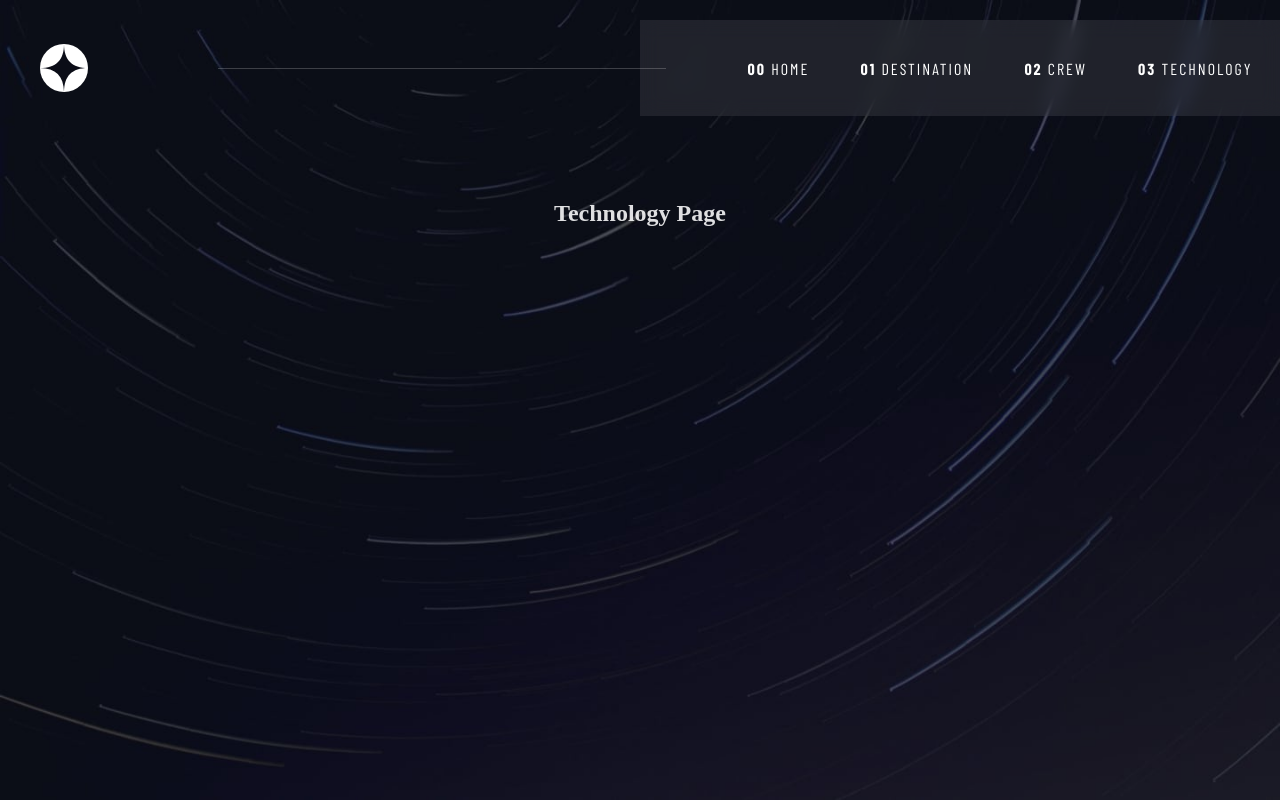
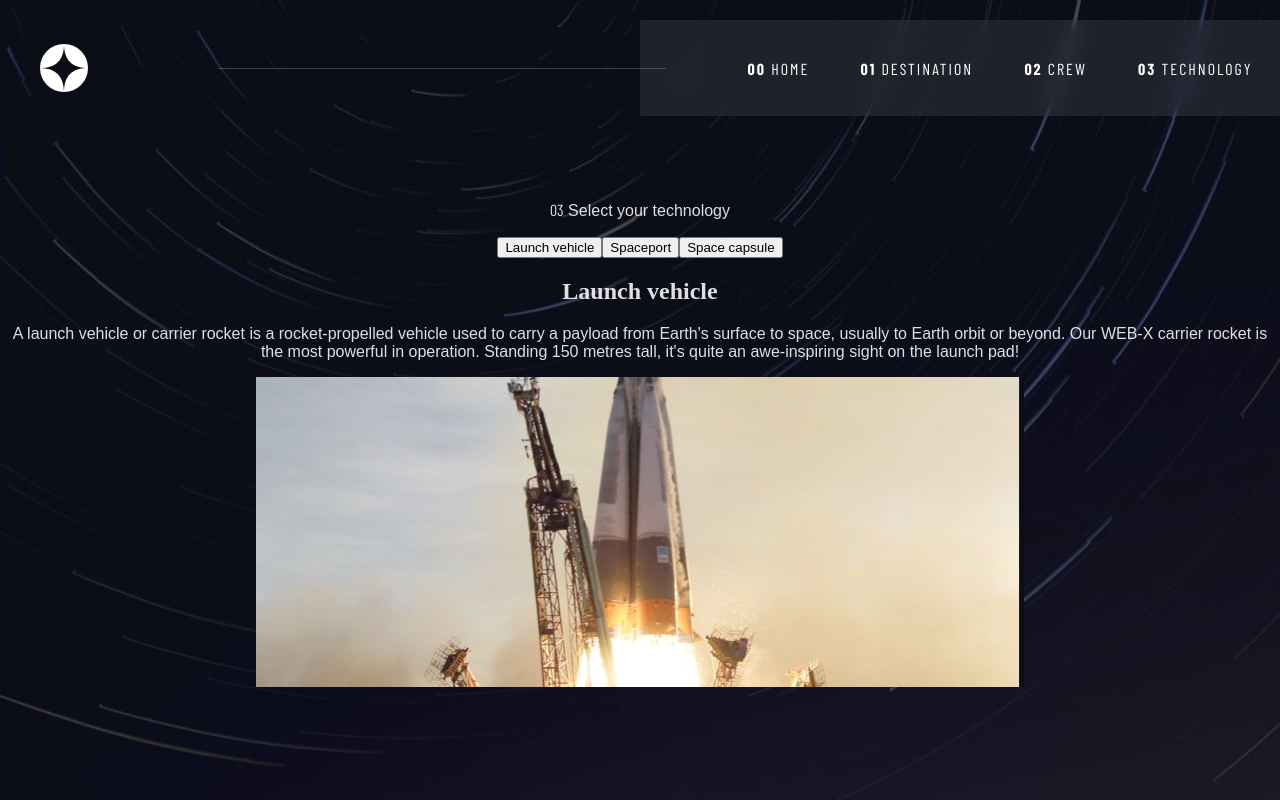
Before and after one commit to shay122990/space-tourism-website, a React (Vite) app: page /technology in a window 1280 px wide. Built offline with nearby package versions, Linux system fonts and the light colour scheme; a web font is replaced by a local one.

Commit message:
removed Tabs component for now, displayed data on pages component

```diff
--- a/src/data/crew.js
+++ b/src/data/crew.js
@@ -2,33 +2,35 @@ import crew1 from "../assets/crew/image-douglas-hurley.webp";
 import crew2 from "../assets/crew/image-mark-shuttleworth.webp";
 import crew3 from "../assets/crew/image-victor-glover.webp";
 import crew4 from "../assets/crew/image-anousheh-ansari.webp";
-const crew = {
-  crew: [
+const crewData = [
   {
+    id: 0,
     name: "Douglas Hurley",
     image: crew1,
     role: "Commander",
     bio: "Douglas Gerald Hurley is an American engineer, former Marine Corps pilot and former NASA astronaut. He launched into space for the third time as commander of Crew Dragon Demo-2.",
   },
   {
+    id: 1,
     name: "Mark Shuttleworth",
     image: crew2,
     role: "Mission Specialist",
     bio: "Mark Richard Shuttleworth is the founder and CEO of Canonical, the company behind the Linux-based Ubuntu operating system. Shuttleworth became the first South African to travel to space as a space tourist.",
   },
   {
+    id: 2,
     name: "Victor Glover",
     image: crew3,
     role: "Pilot",
     bio: "Pilot on the first operational flight of the SpaceX Crew Dragon to the International Space Station. Glover is a commander in the U.S. Navy where he pilots an F/A-18.He was a crew member of Expedition 64, and served as a station systems flight engineer.",
   },
   {
+    id: 3,
     name: "Anousheh Ansari",
     image: crew4,
     role: "Flight Engineer",
     bio: "Anousheh Ansari is an Iranian American engineer and co-founder of Prodea Systems. Ansari was the fourth self-funded space tourist, the first self-funded woman to fly to the ISS, and the first Iranian in space.",
   },
-  ],
-};
+];
 
-export default crew;
+export default crewData;
--- a/src/data/technology.js
+++ b/src/data/technology.js
@@ -5,9 +5,9 @@ import spaceportLandscape from "../assets/technology/image-spaceport-landscape.j
 import spaceCapsulePortrait from "../assets/technology/image-space-capsule-portrait.jpg";
 import spaceCapsuleLandscape from "../assets/technology/image-space-capsule-landscape.jpg";
 
-const technology = {
-  technology: [
+const technologyData = [
   {
+    id: 0,
     name: "Launch vehicle",
     images: {
       portrait: vehiclePortrait,
@@ -17,6 +17,7 @@ const technology = {
       "A launch vehicle or carrier rocket is a rocket-propelled vehicle used to carry a payload from Earth's surface to space, usually to Earth orbit or beyond. Our WEB-X carrier rocket is the most powerful in operation. Standing 150 metres tall, it's quite an awe-inspiring sight on the launch pad!",
   },
   {
+    id: 1,
     name: "Spaceport",
     images: {
       portrait: spaceportPortrait,
@@ -26,6 +27,7 @@ const technology = {
       "A spaceport or cosmodrome is a site for launching (or receiving) spacecraft, by analogy to the seaport for ships or airport for aircraft. Based in the famous Cape Canaveral, our spaceport is ideally situated to take advantage of the Earth’s rotation for launch.",
   },
   {
+    id: 2,
     name: "Space capsule",
     images: {
       portrait: spaceCapsulePortrait,
@@ -34,7 +36,6 @@ const technology = {
     description:
       "A space capsule is an often-crewed spacecraft that uses a blunt-body reentry capsule to reenter the Earth's atmosphere without wings. Our capsule is where you'll spend your time during the flight. It includes a space gym, cinema, and plenty of other activities to keep you entertained.",
   },
-  ],
-};
+];
 
-export default technology;
+export default technologyData;
--- a/src/routes/crew/Crew.jsx
+++ b/src/routes/crew/Crew.jsx
@@ -1,13 +1,40 @@
-import './Crew.css'
+import { useState } from "react";
+import "./Crew.css";
+import crewData from "../../data/crew.js";
 
 const Crew = () => {
+  const [selectedCrewMember, setSelectedCrewMember] = useState(crewData[0]);
+
+  const handleTabChange = (crewMember) => {
+    setSelectedCrewMember(crewMember);
+  };
 
   return (
-    <div className='crew-container'>
-     <div className="crew-info-container">
-      <h2>Crew page</h2>
-     </div>
-      <p> <span>02</span>Meet your crew</p>
+    <div className="crew-container">
+      <div className="crew-info-container">
+        <p>
+          <span>02</span> Meet your crew
+        </p>
+        <div className="crew-tab-buttons">
+          {crewData.map((crewMember) => (
+            <button
+              key={crewMember.id}
+              className={
+                selectedCrewMember.id === crewMember.id ? "active" : ""
+              }
+              onClick={() => handleTabChange(crewMember)}
+            >
+              {crewMember.name}
+            </button>
+          ))}
+        </div>
+        <div className="crew-content">
+          <h2>{selectedCrewMember.name}</h2>
+          <p>{selectedCrewMember.role}</p>
+          <img src={selectedCrewMember.image} alt={selectedCrewMember.name} />
+          <p>{selectedCrewMember.bio}</p>
+        </div>
+      </div>
     </div>
   );
 };
--- a/src/routes/destination/Destination.jsx
+++ b/src/routes/destination/Destination.jsx
@@ -1,20 +1,42 @@
-import './Destination.css';
-import destinationsData from '../../data/destinations.js';
+import { useState } from "react";
+import "./Destination.css";
+import destinationsData from "../../data/destinations.js";
 
 const Destination = () => {
+  const [selectedDestination, setSelectedDestination] = useState(
+    destinationsData[0]
+  );
+
+  const handleTabChange = (destination) => {
+    setSelectedDestination(destination);
+  };
+
   return (
-    <div className='destination-container'>
+    <div className="destination-container">
       <div className="destinations-info-container">
-      <p><span>01</span> Pick your destination</p>
-      {destinationsData.map(destination => (
-        <div key={destination.id} className='destination-content'>
-          <h2>{destination.name}</h2>
-          <p>{destination.description}</p>
-          <img src={destination.image} alt="" />
-          <p>{destination.distance}</p>
-          <p>{destination.travel}</p>
+        <p>
+          <span>01</span> Pick your destination
+        </p>
+        <div className="destination-tab-buttons">
+          {destinationsData.map((destination) => (
+            <button
+              key={destination.id}
+              className={
+                selectedDestination.id === destination.id ? "active" : ""
+              }
+              onClick={() => handleTabChange(destination)}
+            >
+              {destination.name}
+            </button>
+          ))}
         </div>
-      ))}
+        <div className="destination-content">
+          <h2>{selectedDestination.name}</h2>
+          <p>{selectedDestination.description}</p>
+          <img src={selectedDestination.image} alt={selectedDestination.name} />
+          <p>{selectedDestination.distance}</p>
+          <p>{selectedDestination.travel}</p>
+        </div>
       </div>
     </div>
   );
--- a/src/routes/technology/Technology.css
+++ b/src/routes/technology/Technology.css
@@ -19,3 +19,13 @@
   @media (max-width: 768px) {
 
   }
+
+  .technology-image {
+    max-width: 100%;
+  }
+
+  /* @media (max-width: 600px) {
+    .technology-image {
+      content: url(${selectedTechnology.images.portrait});
+    }
+  } */
--- a/src/routes/technology/Technology.jsx
+++ b/src/routes/technology/Technology.jsx
@@ -1,14 +1,46 @@
+import { useState } from "react";
+import "./Technology.css";
+import technologyData from "../../data/technology.js";
 
-import './Technology.css'
 const Technology = () => {
+  const [selectedTechnology, setSelectedTechnology] = useState(
+    technologyData[0]
+  );
+
+  const handleTabChange = (technology) => {
+    setSelectedTechnology(technology);
+  };
+
   return (
     <div className="technology-container">
-<div className="technology-info-container">
-  <h2>Technology Page</h2>
-</div>
+      <div className="technology-info-container">
+        <p>
+          <span>03</span> Select your technology
+        </p>
+        <div className="tech-tab-buttons">
+          {technologyData.map((technology) => (
+            <button
+              key={technology.id}
+              className={
+                selectedTechnology.id === technology.id ? "active" : ""
+              }
+              onClick={() => handleTabChange(technology)}
+            >
+              {technology.name}
+            </button>
+          ))}
+        </div>
+        <div className="technology-content">
+          <h2>{selectedTechnology.name}</h2>
+          <p>{selectedTechnology.description}</p>
+          <img
+            src={selectedTechnology.images.landscape}
+            alt={selectedTechnology.name}
+          />
+        </div>
+      </div>
+    </div>
+  );
+};
 
-    </div>
-  )
-}
-
-export default Technology
+export default Technology;
```
Also changed, not shown: src/components/tab-menu/TabsMenu.jsx (deleted, +0 -18 lines), src/components/tab-menu/TabsMenu.css (deleted). Lines whose indentation alone changed are shown as unchanged.
